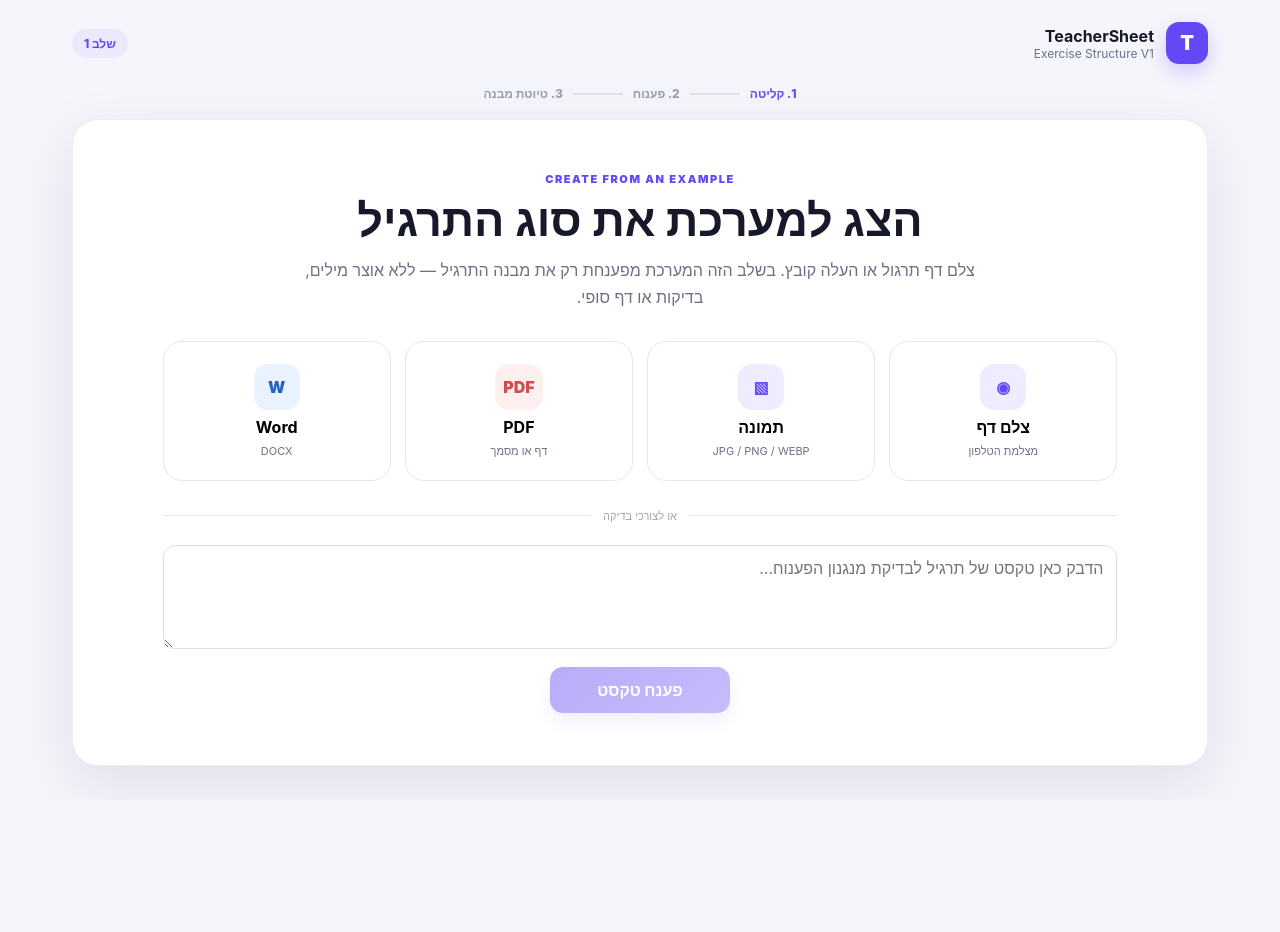
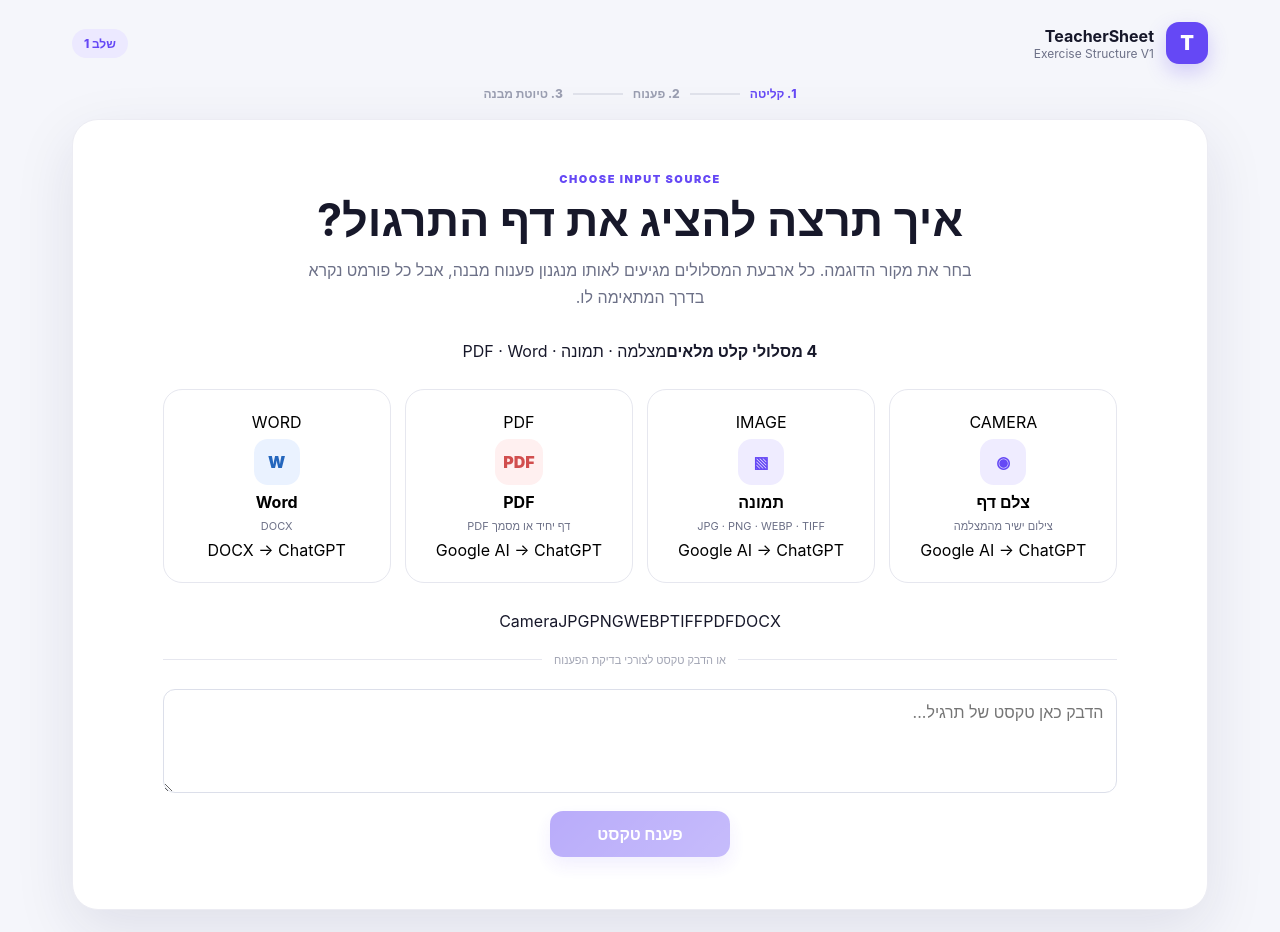
Before and after one commit to AviY99/TeacherSheet, a Next.js app: page / in a window 1280 px wide. Before the commit the page ends 800 px from the top, so only its background shows below. Built offline with nearby package versions, Linux system fonts and the light colour scheme.

Commit message:
Strengthen explicit multi-format input routes

```diff
--- a/components/TeacherSheetFlow.tsx
+++ b/components/TeacherSheetFlow.tsx
@@ -1,9 +1,11 @@
 "use client";
 
-import { ChangeEvent, useMemo, useRef, useState } from "react";
+import { ChangeEvent, useEffect, useMemo, useRef, useState } from "react";
+import type { RefObject } from "react";
 import type { AnalyzeResponse, ExerciseAnalysis, ExerciseType } from "@/lib/types";
 
 type Step = "source" | "preview" | "analyzing" | "decoded" | "draft";
+type SourceKind = "camera" | "image" | "pdf" | "word" | "text";
 
 const typeLabels: Record<ExerciseType, string> = {
   fill_in_the_blanks: "Fill in the blanks",
@@ -15,6 +17,48 @@
   reading_comprehension: "Reading comprehension",
   sentence_writing: "Sentence writing",
   custom: "Custom"
+};
+
+const sourceMeta: Record<Exclude<SourceKind, "text">, {
+  title: string;
+  subtitle: string;
+  badge: string;
+  icon: "camera" | "image" | "pdf" | "word";
+  firstStep: string;
+  hint: string;
+}> = {
+  camera: {
+    title: "צלם דף",
+    subtitle: "צילום ישיר מהמצלמה",
+    badge: "CAMERA",
+    icon: "camera",
+    firstStep: "Google Document AI יקרא את הצילום והפריסה",
+    hint: "מומלץ לצלם את כל הדף, ישר ובתאורה טובה"
+  },
+  image: {
+    title: "תמונה",
+    subtitle: "JPG · PNG · WEBP · TIFF",
+    badge: "IMAGE",
+    icon: "image",
+    firstStep: "Google Document AI יקרא את התמונה והפריסה",
+    hint: "מתאים לצילום שכבר קיים בגלריה או במחשב"
+  },
+  pdf: {
+    title: "PDF",
+    subtitle: "דף יחיד או מסמך PDF",
+    badge: "PDF",
+    icon: "pdf",
+    firstStep: "Google Document AI יקרא את הטקסט והפריסה ב-PDF",
+    hint: "מתאים לדפי עבודה סרוקים או PDF מקורי"
+  },
+  word: {
+    title: "Word",
+    subtitle: "DOCX",
+    badge: "WORD",
+    icon: "word",
+    firstStep: "TeacherSheet יחלץ את הטקסט מקובץ ה-DOCX",
+    hint: "Word עובר חילוץ טקסט ישיר ואינו דורש OCR"
+  }
 };
 
 const initialAnalysis: ExerciseAnalysis = {
@@ -32,6 +76,19 @@
 function FileIcon({ kind }: { kind: "camera" | "image" | "pdf" | "word" }) {
   const map = { camera: "◉", image: "▧", pdf: "PDF", word: "W" } as const;
   return <span className={`source-icon source-icon-${kind}`}>{map[kind]}</span>;
+}
+
+function SourceCard({ kind, onClick }: { kind: Exclude<SourceKind, "text">; onClick: () => void }) {
+  const meta = sourceMeta[kind];
+  return (
+    <button className={`source-card source-card-${kind}`} onClick={onClick} type="button">
+      <span className="source-badge">{meta.badge}</span>
+      <FileIcon kind={meta.icon} />
+      <b>{meta.title}</b>
+      <small>{meta.subtitle}</small>
+      <span className="source-engine">{kind === "word" ? "DOCX → ChatGPT" : "Google AI → ChatGPT"}</span>
+    </button>
+  );
 }
 
 function QuestionSkeleton({ analysis }: { analysis: ExerciseAnalysis }) {
@@ -68,6 +125,7 @@
 
 export function TeacherSheetFlow() {
   const [step, setStep] = useState<Step>("source");
+  const [sourceKind, setSourceKind] = useState<SourceKind | null>(null);
   const [file, setFile] = useState<File | null>(null);
   const [text, setText] = useState("");
   const [ocrText, setOcrText] = useState("");
@@ -81,15 +139,20 @@
   const wordRef = useRef<HTMLInputElement>(null);
 
   const previewUrl = useMemo(() => file?.type.startsWith("image/") ? URL.createObjectURL(file) : "", [file]);
+  useEffect(() => () => { if (previewUrl) URL.revokeObjectURL(previewUrl); }, [previewUrl]);
 
-  function choose(ref: React.RefObject<HTMLInputElement | null>) { ref.current?.click(); }
+  function choose(ref: RefObject<HTMLInputElement | null>) { ref.current?.click(); }
 
-  function handleFile(event: ChangeEvent<HTMLInputElement>) {
-    const picked = event.target.files?.[0];
-    if (!picked) return;
-    setFile(picked);
-    setError("");
-    setStep("preview");
+  function handleFile(kind: Exclude<SourceKind, "text">) {
+    return (event: ChangeEvent<HTMLInputElement>) => {
+      const picked = event.target.files?.[0];
+      if (!picked) return;
+      setSourceKind(kind);
+      setFile(picked);
+      setText("");
+      setError("");
+      setStep("preview");
+    };
   }
 
   async function runAnalysis() {
@@ -116,11 +179,26 @@
     }
   }
 
+  function analyzeText() {
+    if (!text.trim()) return;
+    setSourceKind("text");
+    setFile(null);
+    void runAnalysis();
+  }
+
   function reset() {
-    setStep("source"); setFile(null); setText(""); setOcrText(""); setAnalysis(initialAnalysis); setWarning(""); setError("");
+    setStep("source");
+    setSourceKind(null);
+    setFile(null);
+    setText("");
+    setOcrText("");
+    setAnalysis(initialAnalysis);
+    setWarning("");
+    setError("");
   }
 
   const update = <K extends keyof ExerciseAnalysis>(key: K, value: ExerciseAnalysis[K]) => setAnalysis((a) => ({ ...a, [key]: value }));
+  const selectedMeta = sourceKind && sourceKind !== "text" ? sourceMeta[sourceKind] : null;
 
   return (
     <main className="app-shell">
@@ -140,37 +218,59 @@
 
       {step === "source" && (
         <section className="screen-card hero-screen">
-          <div className="eyebrow">CREATE FROM AN EXAMPLE</div>
-          <h1>הצג למערכת את סוג התרגיל</h1>
-          <p>צלם דף תרגול או העלה קובץ. בשלב הזה המערכת מפענחת רק את מבנה התרגיל — ללא אוצר מילים, בדיקות או דף סופי.</p>
-          <div className="source-grid">
-            <button onClick={() => choose(cameraRef)}><FileIcon kind="camera" /><b>צלם דף</b><small>מצלמת הטלפון</small></button>
-            <button onClick={() => choose(imageRef)}><FileIcon kind="image" /><b>תמונה</b><small>JPG / PNG / WEBP</small></button>
-            <button onClick={() => choose(pdfRef)}><FileIcon kind="pdf" /><b>PDF</b><small>דף או מסמך</small></button>
-            <button onClick={() => choose(wordRef)}><FileIcon kind="word" /><b>Word</b><small>DOCX</small></button>
+          <div className="eyebrow">CHOOSE INPUT SOURCE</div>
+          <h1>איך תרצה להציג את דף התרגול?</h1>
+          <p>בחר את מקור הדוגמה. כל ארבעת המסלולים מגיעים לאותו מנגנון פענוח מבנה, אבל כל פורמט נקרא בדרך המתאימה לו.</p>
+
+          <div className="input-route-note">
+            <strong>4 מסלולי קלט מלאים</strong>
+            <span>מצלמה · תמונה · PDF · Word</span>
           </div>
-          <input ref={cameraRef} hidden type="file" accept="image/*" capture="environment" onChange={handleFile} />
-          <input ref={imageRef} hidden type="file" accept="image/jpeg,image/png,image/webp,image/tiff" onChange={handleFile} />
-          <input ref={pdfRef} hidden type="file" accept="application/pdf" onChange={handleFile} />
-          <input ref={wordRef} hidden type="file" accept=".docx,application/vnd.openxmlformats-officedocument.wordprocessingml.document" onChange={handleFile} />
-          <div className="or"><span>או לצורכי בדיקה</span></div>
-          <textarea value={text} onChange={(e) => setText(e.target.value)} placeholder="הדבק כאן טקסט של תרגיל לבדיקת מנגנון הפענוח..." />
+
+          <div className="source-grid source-grid-explicit">
+            <SourceCard kind="camera" onClick={() => choose(cameraRef)} />
+            <SourceCard kind="image" onClick={() => choose(imageRef)} />
+            <SourceCard kind="pdf" onClick={() => choose(pdfRef)} />
+            <SourceCard kind="word" onClick={() => choose(wordRef)} />
+          </div>
+
+          <input ref={cameraRef} hidden type="file" accept="image/*" capture="environment" onChange={handleFile("camera")} />
+          <input ref={imageRef} hidden type="file" accept="image/jpeg,image/png,image/webp,image/tiff" onChange={handleFile("image")} />
+          <input ref={pdfRef} hidden type="file" accept="application/pdf" onChange={handleFile("pdf")} />
+          <input ref={wordRef} hidden type="file" accept=".docx,application/vnd.openxmlformats-officedocument.wordprocessingml.document" onChange={handleFile("word")} />
+
+          <div className="format-support-row">
+            <span>Camera</span><span>JPG</span><span>PNG</span><span>WEBP</span><span>TIFF</span><span>PDF</span><span>DOCX</span>
+          </div>
+
+          <div className="or"><span>או הדבק טקסט לצורכי בדיקת הפענוח</span></div>
+          <textarea value={text} onChange={(e) => setText(e.target.value)} placeholder="הדבק כאן טקסט של תרגיל..." />
           {error && <div className="error-box">{error}</div>}
-          <button className="primary" disabled={!text.trim()} onClick={runAnalysis}>פענח טקסט</button>
+          <button className="primary" disabled={!text.trim()} onClick={analyzeText}>פענח טקסט</button>
         </section>
       )}
 
-      {step === "preview" && file && (
+      {step === "preview" && file && selectedMeta && (
         <section className="screen-card">
           <button className="back" onClick={() => setStep("source")}>→ חזרה</button>
-          <div className="screen-heading"><div><div className="eyebrow">SOURCE PREVIEW</div><h1>הדוגמה נקלטה</h1></div><span className="status-dot">מוכן לפענוח</span></div>
+          <div className="screen-heading">
+            <div><div className="eyebrow">SOURCE PREVIEW · {selectedMeta.badge}</div><h1>{selectedMeta.title} נקלט</h1></div>
+            <span className="status-dot">מוכן לפענוח</span>
+          </div>
           <div className="preview-layout">
             <div className="file-preview">
-              {previewUrl ? <img src={previewUrl} alt="תצוגת דף התרגול" /> : <div className="document-placeholder"><strong>{file.name.toLowerCase().endsWith(".pdf") ? "PDF" : "DOCX"}</strong><span>{file.name}</span></div>}
+              {previewUrl ? <img src={previewUrl} alt="תצוגת דף התרגול" /> : <div className="document-placeholder"><strong>{selectedMeta.badge}</strong><span>{file.name}</span></div>}
             </div>
             <div className="file-details">
+              <span className="preview-source-kind"><FileIcon kind={selectedMeta.icon} /><span><small>סוג קלט</small><b>{selectedMeta.title}</b></span></span>
               <label>קובץ</label><strong>{file.name}</strong><small>{(file.size / 1024 / 1024).toFixed(2)} MB</small>
-              <div className="pipeline-box"><b>מה יקרה עכשיו?</b><span>1. Google Document AI יקרא את הדף</span><span>2. ChatGPT יזהה את מבנה התרגיל</span><span>3. תוכל לתקן את הפענוח לפני יצירת הטיוטה</span></div>
+              <div className="source-hint">{selectedMeta.hint}</div>
+              <div className="pipeline-box">
+                <b>מסלול הפענוח</b>
+                <span>1. {selectedMeta.firstStep}</span>
+                <span>2. ChatGPT יזהה את סוג ומבנה התרגיל</span>
+                <span>3. יוצג פענוח לעריכה לפני יצירת טיוטה</span>
+              </div>
             </div>
           </div>
           {error && <div className="error-box">{error}</div>}
@@ -182,8 +282,8 @@
         <section className="screen-card analyzing">
           <div className="scan-sheet"><div className="scan-line" /></div>
           <h1>מפענח את דף התרגול</h1>
-          <p>קורא טקסט, מיקום ופריסה — ואז מזהה את סוג התרגיל והמבנה שלו.</p>
-          <div className="analysis-steps"><span className="done">✓ קריאת מקור</span><span className="working">● ניתוח מבנה</span><span>○ יצירת מודל תרגיל</span></div>
+          <p>{sourceKind === "word" ? "מחלץ את תוכן מסמך ה-Word ומזהה את מבנה התרגיל." : sourceKind === "text" ? "מנתח את טקסט התרגיל ומזהה את המבנה שלו." : "קורא טקסט, מיקום ופריסה — ואז מזהה את סוג התרגיל והמבנה שלו."}</p>
+          <div className="analysis-steps"><span className="done">✓ קליטת מקור</span><span className="working">● ניתוח מבנה</span><span>○ יצירת מודל תרגיל</span></div>
         </section>
       )}
 
@@ -191,7 +291,7 @@
         <section className="screen-card">
           <div className="screen-heading"><div><div className="eyebrow">STRUCTURE FOUND</div><h1>זה המבנה שמצאנו</h1></div><span className="confidence">{Math.round(analysis.confidence * 100)}% ביטחון</span></div>
           {warning && <div className="warning-box">{warning}</div>}
-          <div className="engine-note">Engine: <b>{engine}</b></div>
+          <div className="engine-note">Engine: <b>{engine}</b>{sourceKind && <span> · Input: <b>{sourceKind}</b></span>}</div>
           <div className="decoded-grid">
             <div className="form-panel">
               <label>סוג התרגיל<select value={analysis.exerciseType} onChange={(e) => update("exerciseType", e.target.value as ExerciseType)}>{Object.entries(typeLabels).map(([value, label]) => <option key={value} value={value}>{label}</option>)}</select></label>
```
